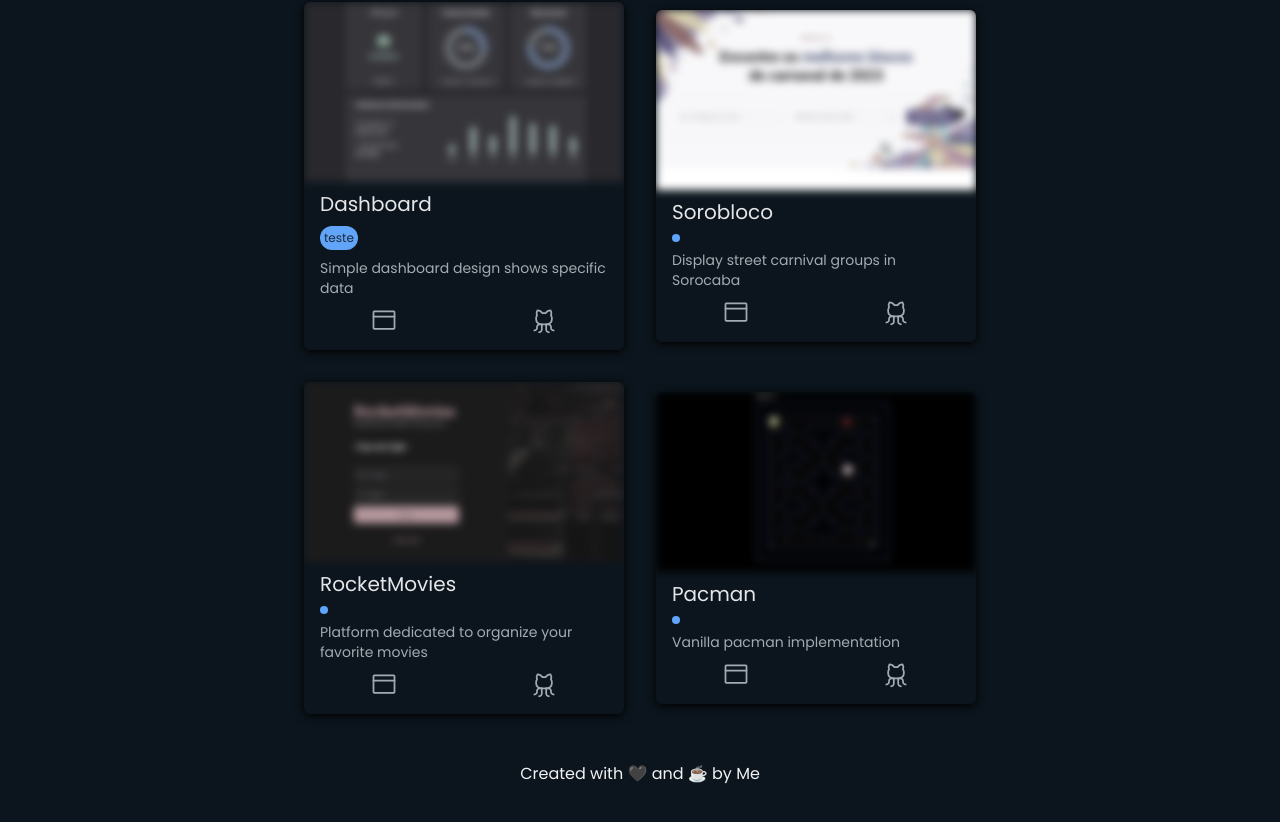
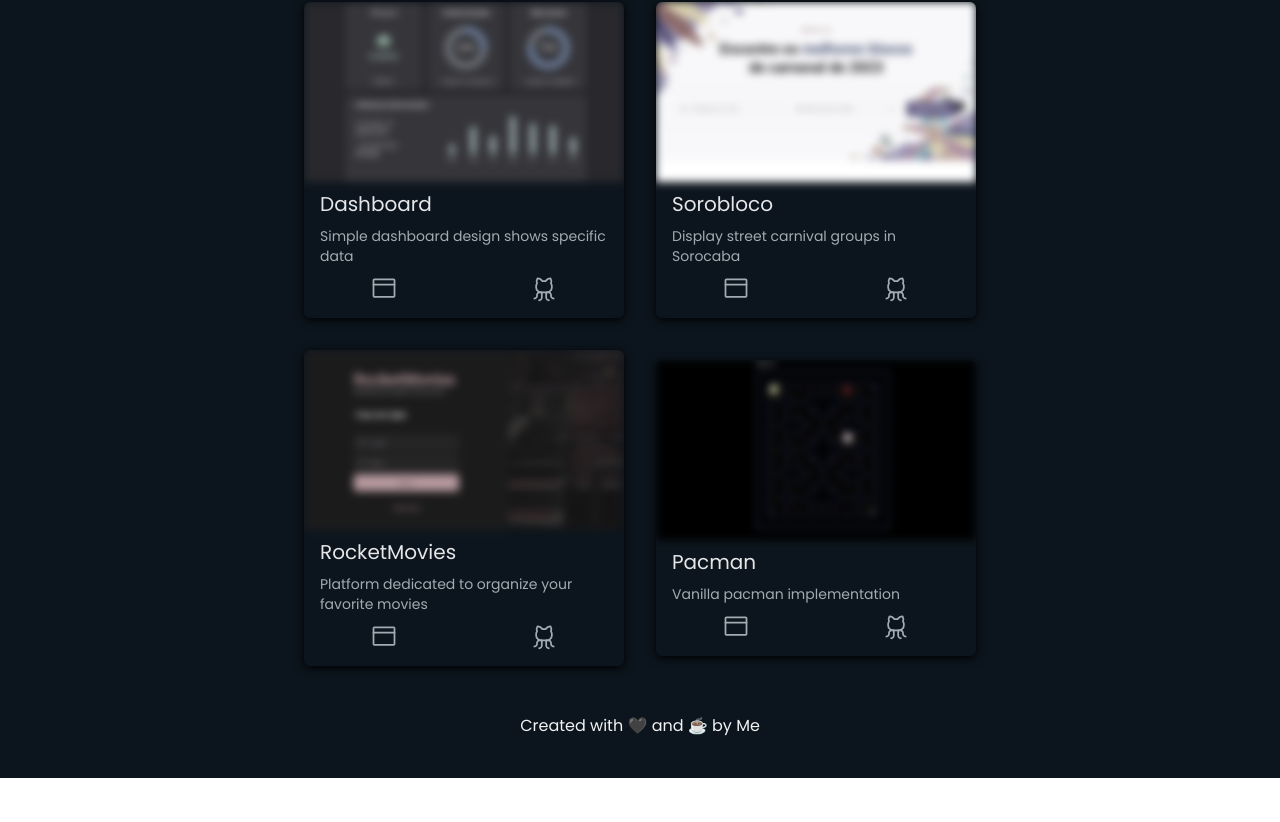
Before and after one commit to wellserrano/my-portfolio, a React (Vite) app: page / in a window 1280 px wide. Shown: the part 694-1516 px from the top of the page. After the commit the page ends 1472 px from the top, so only its background shows below. Built offline with nearby package versions, Linux system fonts and the light colour scheme.

Commit message:
Tag component commented

```diff
--- a/src/components/ProjectCard.tsx
+++ b/src/components/ProjectCard.tsx
@@ -5,7 +5,7 @@
 import { Browser, GithubLogo } from 'phosphor-react'
 
 import { useState } from 'react';
-import { Tag } from './Tag';
+// import { Tag } from './Tag';
 
 interface Props {
   title: string
@@ -23,7 +23,7 @@
 
   return (
     <Collapsible.Root
-      className="w-72 sm:w-80 overflow-hidden rounded-md shadow-[0_2px_10px] hover:scale-105 transition-transform"
+      className="group w-72 sm:w-80 overflow-hidden rounded-md shadow-[0_2px_10px] hover:scale-105 transition-transform"
       open={ open }
       onOpenChange={ setOpen }
     >
@@ -43,7 +43,10 @@
       >
         <div className='flex flex-col items-start px-4 pt-2 gap-2'>
           <h2 className='text-[#3D3D3D] dark:text-[#F1F2F4] opacity-95 text-xl'>{ title }</h2>
-          <Tag text={ tags } />
+          {/* {
+            tags &&
+            tags.map(tag => <Tag text={ tag } />)
+          } */}
           <p className='text-[#575757] dark:text-[#A3ABB2] text-sm'>{ description }</p>
         </div>
 
--- a/src/components/Tag.tsx
+++ b/src/components/Tag.tsx
@@ -4,8 +4,8 @@
 
 export function Tag({ text }: TagProps)  {
   return (
-    <div className="w-fit bg-blue-400 rounded-full text-gray-800 text-xs p-1">
-      <p>{ text }</p>
+    <div className="flex w-2 h-2 justify-center items-center bg-blue-400 rounded-full text-gray-800 text-xs p-1 group-hover:animate-pill">
+      <p className="hidden text-[0.5rem] group-hover:flex group-hover:flex-auto">{ text }</p>
     </div>
   )
 }
--- a/src/pages/Home.tsx
+++ b/src/pages/Home.tsx
@@ -57,7 +57,6 @@
             image={ dashboardImage }
             githubLink='https://github.com/wellserrano/dashboard'
             siteLink='https://wellserrano.github.io/dashboard/'
-            tags={['teste']}
           />
           <ProjectCard
             title='Sorobloco'
--- a/tailwind.config.cjs
+++ b/tailwind.config.cjs
@@ -19,6 +19,7 @@
         'popIn': 'popIn 300ms ease-out',
         'smallEnhance': 'smallEnhance 300ms ease-out forwards',
         'contentShow': 'contentShow 300ms cubic-bezier(0.16, 1, 0.3, 1)',
+        'pill': 'fitPill 300ms ease-out forwards',
       },
       keyframes: {
         slideDown: {
@@ -44,6 +45,10 @@
         contentShow: {
           '0%': { opacity: 0, transform: 'translate(-50%, -48%) scale(0.80)' },
           '100%': { opacity: 1, transform: 'translate(-50%, -50%) scale(1)' },
+        },
+        fitPill: {
+          '0%': { width: '0.5rem' },
+          '100%': { width: 'fit-content' },
         }
       }
     },
```
